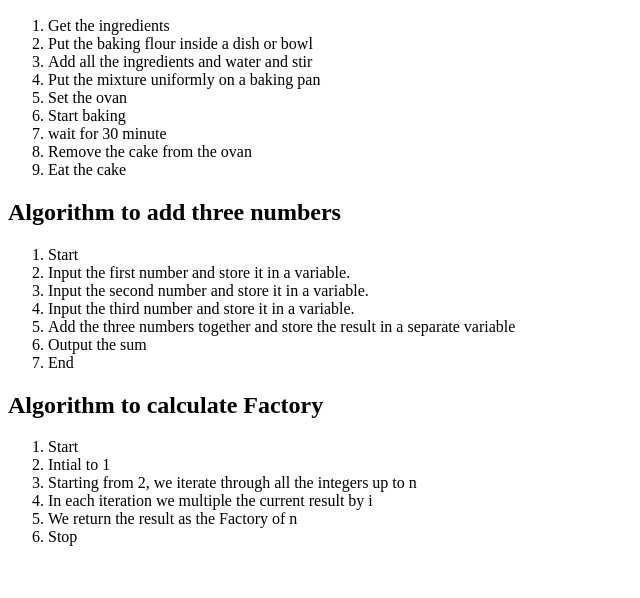
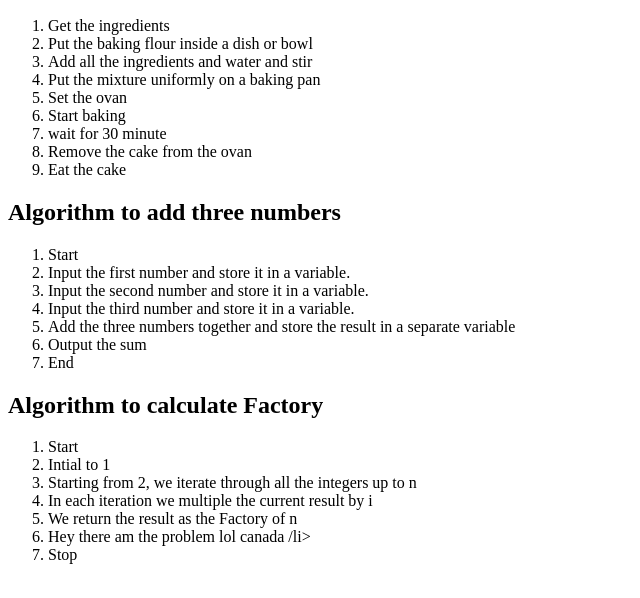
Before and after one commit to Bathelow/internship_app2024, a plain HTML site: page index.html in a window 1280 px wide. Shown: the part 110-708 px from the top of the page, without its empty margins (0-640 px from the left). Drawn offline with Linux system fonts and the light colour scheme.

Commit message:
we added a problem to the index.html file

```diff
--- a/index.html
+++ b/index.html
@@ -43,6 +43,7 @@
                     <li>Starting from 2, we iterate through all the integers up to n</li>
                     <li>In each iteration we multiple the current result by i</li>
                     <li>We return the result as the Factory of n</li>
+                    <li>Hey there am the problem lol canada /li>
                     <li>Stop</li>
 
               </ol>
```
